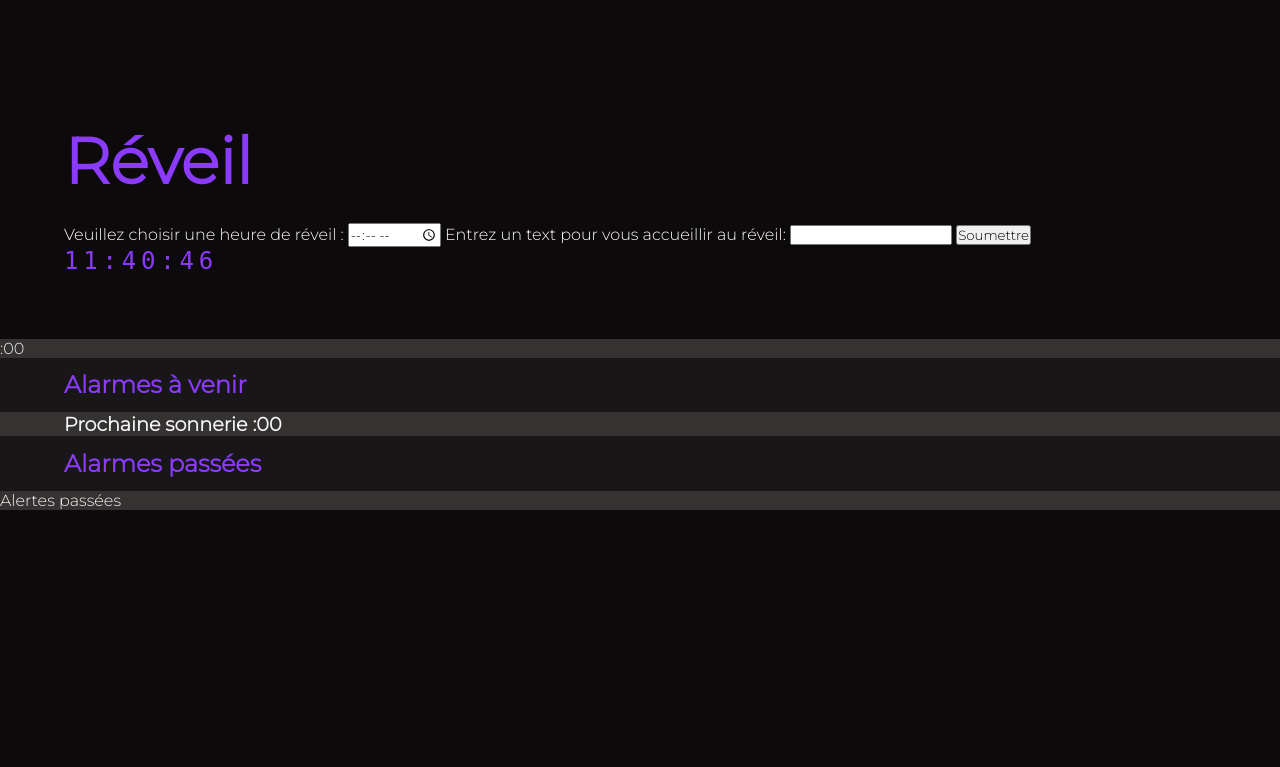
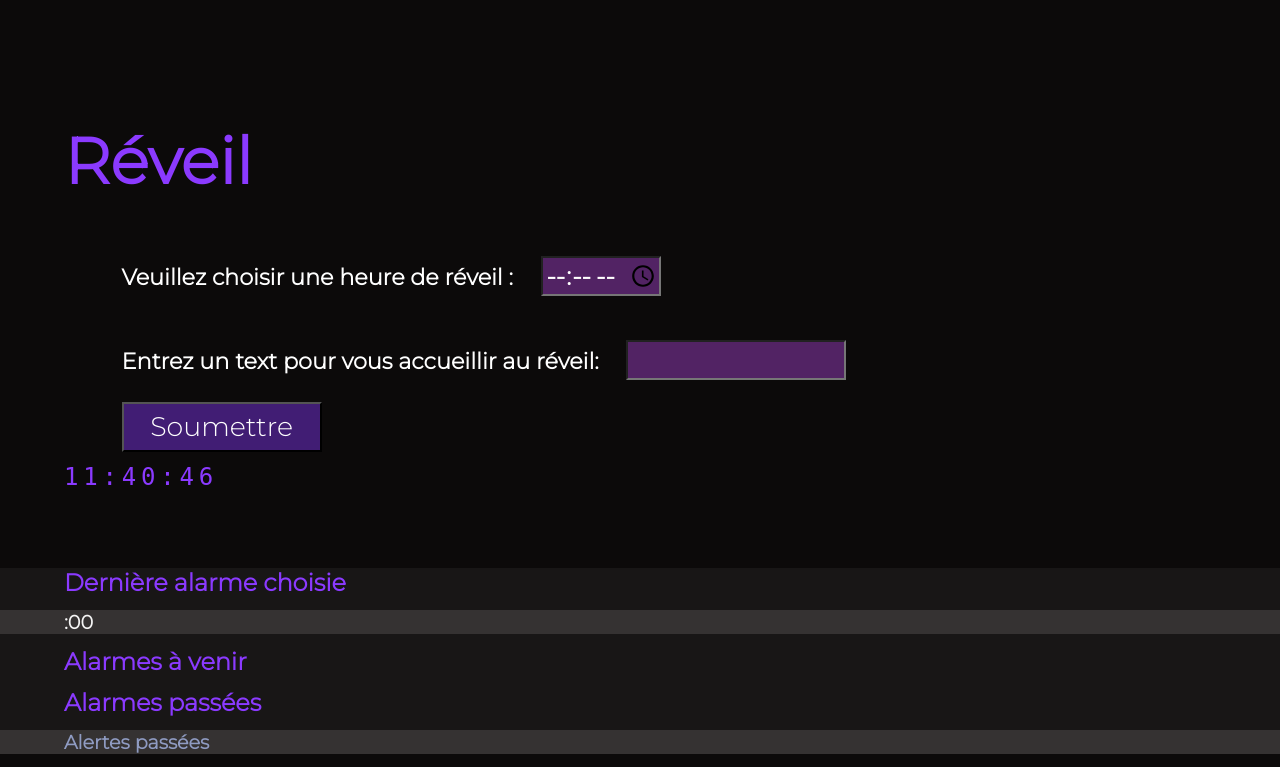
Before and after one commit to morgane-marechal/oclock, a PHP site: page /reveil.php in a window 1280 px wide. Shown: the part 56-823 px from the top of the page. Before the commit the page ends 566 px from the top, so only its background shows below. Run offline with PHP 8.4, Linux system fonts and the light colour scheme.

Commit message:
amélioration heures passée + changement sonnerie

```diff
--- a/reveil.php
+++ b/reveil.php
@@ -19,9 +19,9 @@
 
                 <div id="chooseReveil">
                     <label for="appt-time">Veuillez choisir une heure de réveil :</label>
-                    <input type="time" id="chooseHour" name="cHour" min=0 ></input>
+                    <input type="time" id="chooseHour" name="cHour" min=0 ></input><br>
                     <label for="text">Entrez un text pour vous accueillir au réveil:</label>
-                    <input type="text" id="text" name="text" >
+                    <input type="text" id="text" name="text" ><br>
                     <button type="submit" onclick="getTime()" value="Soumettre">Soumettre</button>
                 </div>
 
@@ -32,9 +32,8 @@
         </div>
 
         <div id="bloc-reveil">
-            <div id="checkChosenTime">
-            <p>Hello</p>
-            </div>
+            <h2>Dernière alarme choisie</h2>
+            <div id="checkChosenTime">Hello</div>
             <h2>Alarmes à venir</h2>
             <div id="result">result</div>
             <h2>Alarmes passées</h2>
--- a/scriptreveil.js
+++ b/scriptreveil.js
@@ -8,7 +8,6 @@
 let allTime=chooseHour+":00";
 let checkChooseTime=document.getElementById("checkChosenTime");
 checkChooseTime.innerHTML="hello WoRlD";
-
 
 function showTime(){
     var date = new Date();
@@ -21,32 +20,26 @@
      var time = h + ":" + m + ":" + s ;
     document.getElementById("myClock").innerHTML = time;
     getTime();
-
-    /*
-        let i = 0;
-        while (i < diffTime.length) {
-        result.innerHTML+=diffTime[i]+" ";
-        i++;
+    //comparer les valeur de time avec le tableau diffTime
+    console.log("tableau diffTime "+diffTime);
+    for (let i = 0; i < diffTime.length; i++) {
+        if(diffTime[i] === time){
+            //result.innerHTML="Les deux temps sont égaux";
+            console.log("text :"+text);
+            new Audio('twice.mp3').play();
+            alert(text);
+            passedAlert.push(diffTime[i]);
+            diffTime.splice(i, 1);
+            console.log("passedAlert "+passedAlert);
+            displayPassedAlert.innerHTML="";
+            displayPassedAlert.innerHTML+=passedAlert+" <br>";
         }
-    */
-
-    if(getTime() === time){
-        //result.innerHTML="Les deux temps sont égaux";
-        console.log("text :"+text);
-        new Audio('RAMW.mp3').play();
-        alert(text);
-        passedAlert.push(getTime());
-        console.log("passedAlert "+passedAlert);
-        displayPassedAlert.innerHTML+=passedAlert;
     }
     //return time;
 }
 
     let showtime=setInterval(showTime, 1000);
     //let showtime = showTime();
-
-
-
 
 function getTime() {
     chooseHour = document.getElementById("chooseHour").value;
@@ -55,17 +48,13 @@
     allTime=chooseHour+":00";
     checkChooseTime.innerHTML = allTime;
     result.innerHTML="";
-
     if(diffTime.includes(allTime)===false){
         diffTime.push(allTime);
     }
-    //console.log("alltime "+allTime);
-    //console.log("difftime "+diffTime);
-    let i = 0;
+    let i = 1;
     while (i < diffTime.length) {
     result.innerHTML+="Prochaine sonnerie "+diffTime[i]+" <br>";
     i++;
     }
-
     return allTime;
 }
--- a/style.css
+++ b/style.css
@@ -297,11 +297,44 @@
 }
 #chooseReveil{
     color:white;
+    font-size: 1.4em;
+    font-weight: bold;
+    margin:1%0%1%0%;
+    padding-left:5%;
 }
+
+#chooseReveil input {
+    background-color: rgb(82, 35, 100);
+    color:white;
+    margin : 2%;
+    height : 40px;
+    width:120px;
+    font-size: 1.1em;
+    font-weight: bold;
+    text-align: center;
+}
+
+#chooseReveil #text {
+    width:220px;
+}
+
+#chooseReveil button{
+    background-color: #411d74;
+    color:white;
+    height:50px;
+    width:200px;
+    align-items:center;
+    font-size: 1.2em;
+}
+
 
 #checkChosenTime{
     background-color: #353232;
     color:whitesmoke;
+    font-size: 1.2em;
+    font-weight: bold;
+    margin:1%0%1%0%;
+    padding-left:5%;
 
 }
 
@@ -316,5 +349,9 @@
 
 #passedAlert{
     background-color: #353232;
-    color:whitesmoke;
+    color:rgb(143, 155, 194);
+    font-size: 1.2em;
+    font-weight: bold;
+    margin:1%0%1%0%;
+    padding-left:5%;
 }
```
Also changed, not shown: 1 other file.
